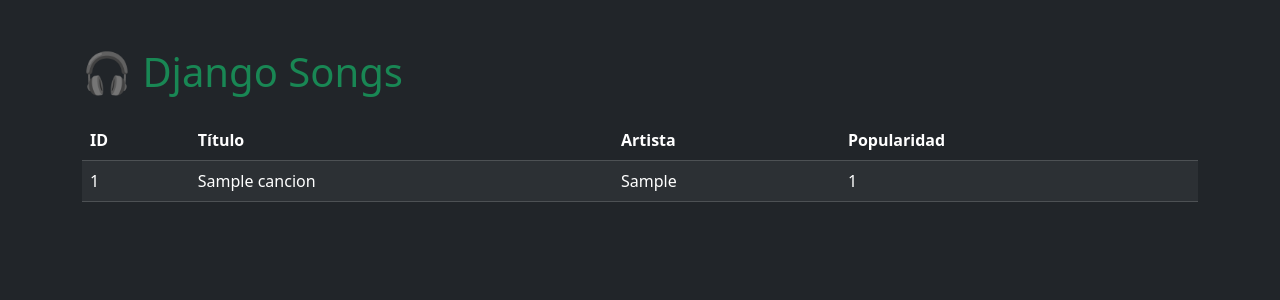
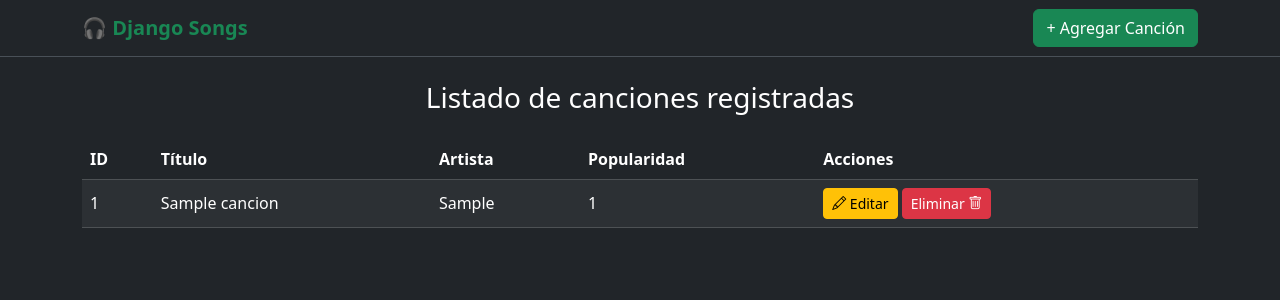
Before and after one commit to danilokode1211/DjangoSongs, a Django app: page / in a window 1280 px wide. Shown: the top 300 px of the page. Run offline with Django 5.2, Linux system fonts and the light colour scheme; tables that the repository leaves empty hold one stand-in row (values such as "Sample post").

Commit message:
Crud completo de canciones

```diff
--- a/canciones/forms.py
+++ b/canciones/forms.py
@@ -1,7 +1,7 @@
 from django import forms
 from canciones.models import Cancion
 
-class CancionForm(forms.ModelForm):
+class CancionForm(forms.ModelForm):  #esto valida la entrada solito
     class Meta:
 
         model = Cancion #modelo asociado
--- a/canciones/services/song_service.py
+++ b/canciones/services/song_service.py
@@ -7,4 +7,17 @@ def obtener_todas():
     return Cancion.objects.all().order_by('id')
 
 def crear_cancion(datos):
-    Cancion.objects.create(**datos) #investigar por que el **
+
+    Cancion.objects.create(**datos) #se hace doble asterisco para desempaquetar informacion
+
+def editar_cancion(id,datos):
+    cancion = Cancion.objects.get(pk=id) #obj ya existente y precargado
+    for campo, valor in datos.items():
+        setattr(cancion,campo,valor) #settear atributo
+    cancion.save()
+
+    return cancion
+
+def eliminar_cancion(id):
+    cancion = Cancion.objects.get(pk=id)
+    cancion.delete()
--- a/canciones/urls.py
+++ b/canciones/urls.py
@@ -5,6 +5,8 @@ from . import views
 urlpatterns = [
                     #referencia al index. html buscado en templates
     path('', views.index, name='index'),
-    path('agregar/', views.crear_cancion, name='crear_cancion')
+    path('agregar/', views.crear_cancion, name='crear_cancion'),
+    path('editar/<int:id>/', views.editar_cancion, name='editar_cancion'),
+    path('eliminar/<int:id>/', views.eliminar_cancion, name='eliminar_cancion')
 
 ]
--- a/canciones/views.py
+++ b/canciones/views.py
@@ -1,4 +1,4 @@
-from django.shortcuts import render,redirect
+from django.shortcuts import render,redirect,  get_object_or_404
 from canciones.services import song_service #aqui estamos llamando el servicio
 from canciones.forms import CancionForm
 
@@ -21,8 +21,30 @@ def crear_cancion(request):
     else:
         form = CancionForm()
 
-    contexto = {
-        'form': form
-    }
+    contexto = {'form': form, 'accion': 'Agregar Cancion'}
 
     return render(request, 'canciones_form.html', contexto)
+
+def editar_cancion(request, id):
+
+    cancion = get_object_or_404(song_service.obtener_todas(),pk=id)
+
+    if request.method == 'POST':
+        form = CancionForm(request.POST, instance=cancion)
+
+        if form.is_valid(): #se valida en widgets
+            song_service.editar_cancion(id, form.cleaned_data)
+            return redirect('index')
+    else:
+        form = CancionForm(instance=cancion)
+
+    contexto = {'form': form, 'accion': 'Editar Cancion'}
+
+    return render(request, 'canciones_form.html', contexto)
+
+
+def eliminar_cancion(request, id):
+
+    if request.method == 'POST':
+        song_service.eliminar_cancion(id)
+    return redirect('index')
--- a/templates/base.html
+++ b/templates/base.html
@@ -1,16 +1,36 @@
-<!DOCTYPE html>
+<!doctype html>
 <html lang="es" data-bs-theme="dark">
-<head>
-    <meta charset="UTF-8">
+  <head>
+    <meta charset="utf-8">
     <meta name="viewport" content="width=device-width, initial-scale=1">
-    <title>{% block tittle%}Django songs{% endblock %}</title>
+    <title>{% block title %}Django Songs{% endblock %}</title>
+<link href="https://cdn.jsdelivr.net/npm/bootstrap@5.3.3/dist/css/bootstrap.min.css"
+      rel="stylesheet"
+      integrity="sha384-QWTKZyjpPEjISv5WaRU9OFeRpok6YctnYmDr5pNlyT2bRjXh0JMhjY6hW+ALEwIH"
+      crossorigin="anonymous">
 
-    <link href="https://cdn.jsdelivr.net/npm/bootstrap@5.3.3/dist/css/bootstrap.min.css" rel="stylesheet">
-</head>
-<body class="container py-5">
+<link href="https://cdn.jsdelivr.net/npm/bootstrap-icons@1.11.1/font/bootstrap-icons.css"
+      rel="stylesheet">
 
-    <h1 class="text-success mb-4">🎵 Agregar Canción</h1>
+  </head>
+  <body class="bg-dark text-white">
+    <nav class="navbar navbar-expand-lg navbar-dark bg-dark border-bottom mb-4">
+      <div class="container">
+        <a class="navbar-brand text-success fw-bold" href="{% url 'index' %}">🎧 Django Songs</a>
+        <div class="d-flex">
+          <a href="{% url 'crear_cancion' %}" class="btn btn-success">+ Agregar Canción</a>
+        </div>
+      </div>
+    </nav>
 
+    <main class="container">
+      {% block content %}{% endblock %}
+    </main>
 
-</body>
+    <script
+      src="https://cdn.jsdelivr.net/npm/bootstrap@5.3.3/dist/js/bootstrap.bundle.min.js"
+      integrity="sha384-YvpcrYf0tY3lHB60NNkmXc5s9fDVZLESaAA55NDzOxhy9GkcIdslK1eN7N6jIeHz"
+      crossorigin="anonymous">
+    </script>
+  </body>
 </html>
--- a/templates/index.html
+++ b/templates/index.html
@@ -1,23 +1,19 @@
-<!DOCTYPE html>
-<html lang="es" data-bs-theme="dark">
-<head>
-    <meta charset="UTF-8">
-    <title>Django Songs</title>
+{% extends 'base.html' %}
 
-    <!-- Bootstrap CDN -->
-    <link href="https://cdn.jsdelivr.net/npm/bootstrap@5.3.3/dist/css/bootstrap.min.css" rel="stylesheet">
-</head>
-<body class="container py-5">
+{% block title %}Listado de Canciones{% endblock %}
 
-    <h1 class="text-success mb-4">🎧 Django Songs</h1>
+{% block content %}
+  <h3 class="text-center mb-4">Listado de canciones registradas</h3>
 
-    <table class="table table-dark table-striped table-hover">
+  {% if canciones %}
+    <table class="table table-dark table-striped align-middle">
       <thead>
-            <tr>
+        <tr class="text-success">
           <th>ID</th>
           <th>Título</th>
           <th>Artista</th>
           <th>Popularidad</th>
+          <th>Acciones</th>
         </tr>
       </thead>
       <tbody>
@@ -27,16 +23,60 @@
             <td>{{ cancion.titulo }}</td>
             <td>{{ cancion.artista }}</td>
             <td>{{ cancion.popularidad }}</td>
-                </tr>
-            {% empty %}
-                <tr>
-                    <td colspan="4" class="text-center">
-                        No hay canciones registradas.
+            <td>
+              <!-- Botón Editar -->
+              <a href="{% url 'editar_cancion' cancion.id %}" class="btn btn-warning btn-sm">
+                <i class="bi bi-pencil"></i> Editar
+              </a>
+
+              <!-- Botón Eliminar con ícono de papelera -->
+              <button type="button" class="btn btn-danger btn-sm" data-bs-toggle="modal"
+                data-bs-target="#modalEliminar{{ cancion.id }}"> Eliminar
+                <i class="bi bi-trash"></i>
+              </button>
+
+              <!-- Modal de Confirmación -->
+              <div class="modal fade" id="modalEliminar{{ cancion.id }}" tabindex="-1" aria-labelledby="modalLabel{{ cancion.id }}"
+                aria-hidden="true">
+                <div class="modal-dialog">
+                  <div class="modal-content">
+
+                    <div class="modal-header">
+                      <h5 class="modal-title" id="modalLabel{{ cancion.id }}">
+                        Eliminar Canción
+                      </h5>
+                      <button type="button" class="btn-close" data-bs-dismiss="modal"></button>
+                    </div>
+
+                    <div class="modal-body">
+                      ¿Estás seguro de que deseas eliminar "{{ cancion.titulo }}"?
+                    </div>
+
+                    <div class="modal-footer">
+                      <button type="button" class="btn btn-secondary" data-bs-dismiss="modal">
+                        Cancelar
+                      </button>
+
+                      <form method="POST" action="{% url 'eliminar_cancion' cancion.id %}" class="d-inline">
+                        {% csrf_token %}
+                        <button type="submit" class="btn btn-danger">
+                          <i class="bi bi-trash"></i> Eliminar
+                        </button>
+                      </form>
+                    </div>
+
+                  </div>
+                </div>
+              </div>
+
             </td>
           </tr>
         {% endfor %}
       </tbody>
     </table>
-
-</body>
-</html>
+  {% else %}
+    <div class="alert alert-secondary text-center">
+      No hay canciones registradas aún
+    </div>
+  {% endif %}
+{% endblock %}
```
Also changed, not shown: templates/canciones_form.html (+16 -39 lines). Lines whose indentation alone changed are shown as unchanged.
